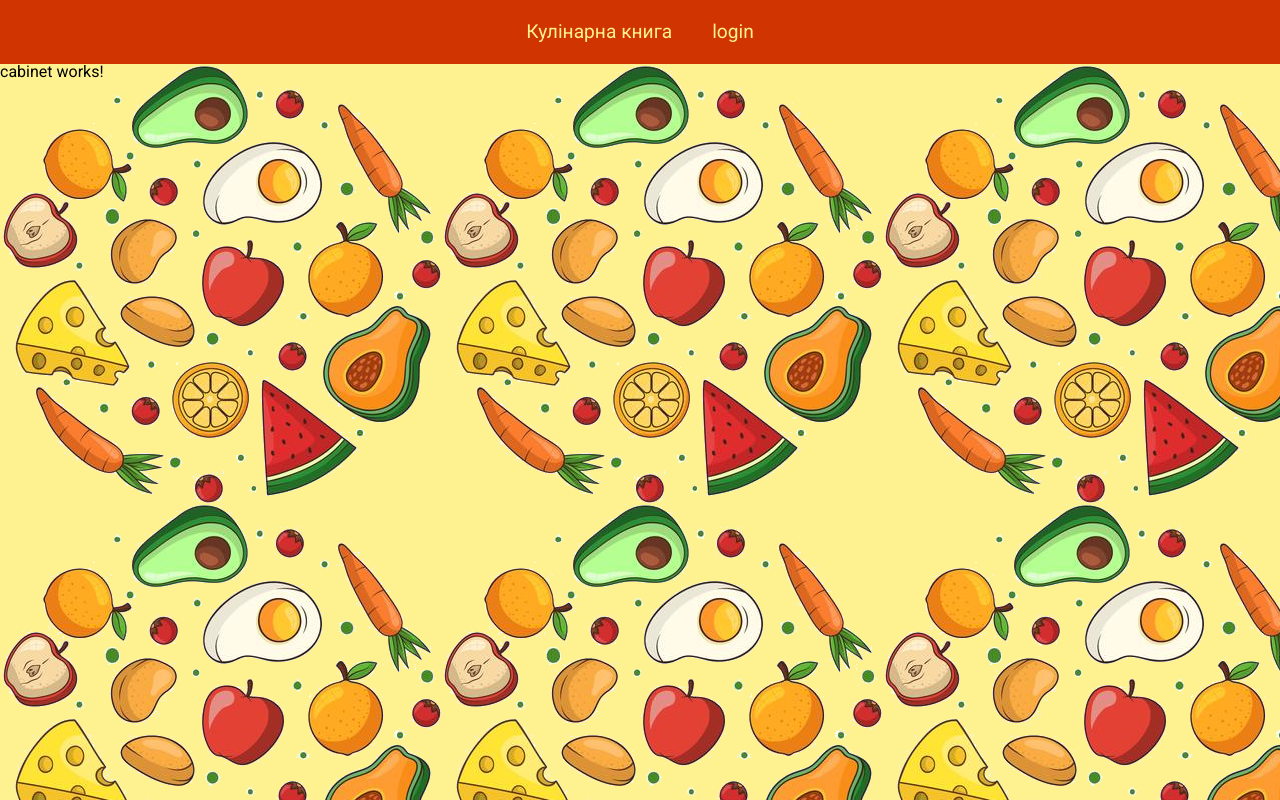
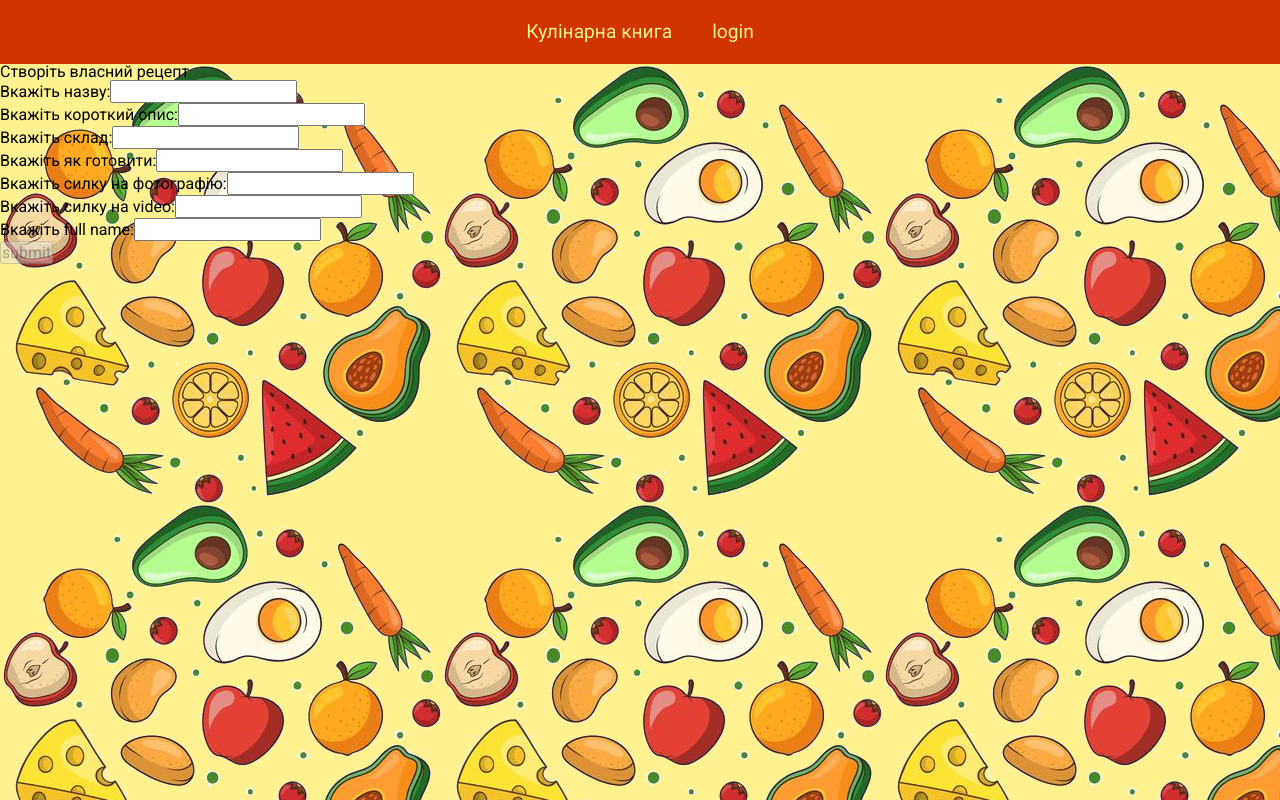
Before and after one commit to AmbeMO/diploma, an Angular app in the folder client/: page /login/cabinet in a window 1280 px wide. Built offline with nearby package versions, Linux system fonts and the light colour scheme.

Commit message:
add cabinet form to add recipes

```diff
--- a/client/src/app/cabinet/cabinet.component.html
+++ b/client/src/app/cabinet/cabinet.component.html
@@ -1 +1,108 @@
-<p>cabinet works!</p>
+<form [formGroup]="form" (ngSubmit)="submit()">
+    <h1>Створіть власний рецепт</h1>
+
+
+    <div [ngClass]="{invalid: form.get('title').touched && form.get('title').invalid}"
+         class="form-control"
+    >
+
+        <label for="title">Вкажіть назву:</label>
+        <input id="title" type="text" formControlName="title">
+
+        <div
+                *ngIf="form.get('title').touched && form.get('title').invalid"
+                class="validation">
+            <small *ngIf="form.get('title').errors.required">
+                Введіть поле Назви
+            </small>
+        </div>
+    </div>
+
+    <div [ngClass]="{invalid: form.get('description').touched && form.get('description').invalid}"
+         class="form-control">
+
+        <label for="description">Вкажіть короткий опис:</label>
+        <input id="description" type="text" formControlName="description">
+
+        <div
+                *ngIf="form.get('description').touched && form.get('description').invalid"
+                class="validation">
+            <small *ngIf="form.get('description').errors.required">
+                Введіть поле Oпис
+            </small>
+        </div>
+    </div>
+
+    <div [ngClass]="{invalid: form.get('ingridients').touched && form.get('ingridients').invalid}"
+         class="form-control">
+
+        <label for="ingridients">Вкажіть склад:</label>
+        <input id="ingridients" type="text" formControlName="ingridients">
+
+        <div
+                *ngIf="form.get('ingridients').touched && form.get('ingridients').invalid"
+                class="validation">
+            <small *ngIf="form.get('ingridients').errors.required">
+                Введіть поле склад
+            </small>
+        </div>
+    </div>
+
+    <div [ngClass]="{invalid: form.get('how_to_cook').touched && form.get('how_to_cook').invalid}"
+         class="form-control">
+
+        <label for="how_to_cook">Вкажіть як готовити:</label>
+        <input id="how_to_cook" type="text" formControlName="how_to_cook">
+
+        <div
+                *ngIf="form.get('how_to_cook').touched && form.get('how_to_cook').invalid"
+                class="validation">
+            <small *ngIf="form.get('how_to_cook').errors.required">
+                Введіть поле як готовити
+            </small>
+        </div>
+    </div>
+
+    <div [ngClass]="{invalid: form.get('img_link').touched && form.get('img_link').invalid}"
+         class="form-control">
+
+        <label for="img_link">Вкажіть силку на фотографію:</label>
+        <input id="img_link" type="text" formControlName="img_link">
+
+        <div
+                *ngIf="form.get('img_link').touched && form.get('img_link').invalid"
+                class="validation">
+            <small *ngIf="form.get('img_link').errors.required">
+                Введіть поле фотографії
+            </small>
+        </div>
+    </div>
+
+    <div [ngClass]="{invalid: form.get('video_link').touched && form.get('video_link').invalid}"
+         class="form-control">
+
+        <label for="video_link">Вкажіть силку на video:</label>
+        <input id="video_link" type="text" formControlName="video_link">
+
+    </div>
+
+    <div [ngClass]="{invalid: form.get('author_full_name').touched && form.get('author_full_name').invalid}"
+         class="form-control">
+
+        <label for="author_full_name">Вкажіть full name:</label>
+        <input id="author_full_name" type="text" formControlName="author_full_name">
+
+        <div
+                *ngIf="form.get('author_full_name').touched && form.get('author_full_name').invalid"
+                class="validation">
+            <small *ngIf="form.get('author_full_name').errors.required">
+                Введіть поле фотографії
+            </small>
+        </div>
+    </div>
+
+    <input type="submit" value="submit" [disabled]="form.invalid"
+    >
+
+
+</form>
--- a/client/src/app/cabinet/cabinet.component.ts
+++ b/client/src/app/cabinet/cabinet.component.ts
@@ -1,4 +1,7 @@
 import { Component, OnInit } from '@angular/core';
+import {FormControl, FormGroup, Validators} from '@angular/forms';
+import {Recipe} from '../shared/interfaces';
+import {RecipeService} from "../shared/recipe.service";
 
 @Component({
   selector: 'app-cabinet',
@@ -7,9 +10,40 @@ import { Component, OnInit } from '@angular/core';
 })
 export class CabinetComponent implements OnInit {
 
-  constructor() { }
+  form: FormGroup;
+
+  constructor(private recipeService: RecipeService) { }
 
   ngOnInit() {
+    this.form = new FormGroup({
+      title: new FormControl(null, Validators.required),
+      description: new FormControl(null, Validators.required),
+      ingridients: new FormControl(null, Validators.required),
+      how_to_cook: new FormControl(null, Validators.required),
+      img_link: new FormControl(null, Validators.required),
+      video_link: new FormControl(null),
+      author_full_name: new FormControl(null, Validators.required),
+    });
+  }
+
+  submit() {
+    if (this.form.invalid) {
+      return;
+    }
+    const recipe: Recipe = {
+      title: this.form.value.title,
+      description: this.form.value.description,
+      ingridients: this.form.value.ingridients,
+      howToCook: this.form.value.how_to_cook,
+      imgLink: this.form.value.img_link,
+      videoLink: this.form.value.video_link,
+      authorFullName: this.form.value.author_full_name,
+    };
+
+    this.recipeService.create(recipe).subscribe(() => {
+      this.form.reset()
+
+    })
   }
 
 }
--- a/client/src/app/shared/components/recipe/recipe.component.ts
+++ b/client/src/app/shared/components/recipe/recipe.component.ts
@@ -3,7 +3,7 @@ import {Recipe} from '../../interfaces';
 import {Subscription} from 'rxjs';
 import {HttpClient} from '@angular/common/http';
 import {environment} from '../../../../environments/environment';
-import {RecipeService} from './recipe.service';
+import {RecipeService} from '../../recipe.service';
 
 @Component({
   selector: 'app-receipe',
--- a/client/src/app/shared/components/recipe/recipe.service.ts
+++ b/client/src/app/shared/recipe.service.ts
@@ -2,14 +2,19 @@ import {Injectable} from '@angular/core';
 import {HttpClient} from '@angular/common/http';
 import {Observable} from 'rxjs';
 import {map} from 'rxjs/operators';
-import {User, Recipe} from '../../interfaces';
+import {User, Recipe} from './interfaces';
 
 @Injectable({providedIn: 'root'})
 export class RecipeService {
-    recipes: Recipe[] = [];
+    // recipes: Recipe[] = [];
 
     constructor(private http: HttpClient) {
     }
+
+    create(recipe: Recipe): Observable<Recipe> {
+        return this.http.post<Recipe>('http://localhost:8080/recipe', recipe)
+    }
+
 
        getAll(): Observable<Recipe[]> {
         return this.http.get(`http://localhost:8080/recipe`)
```
Also changed, not shown: client/src/app/shared/interfaces.ts (+8 -2 lines), 1 other file (tests, documents, lock files or other folders).
